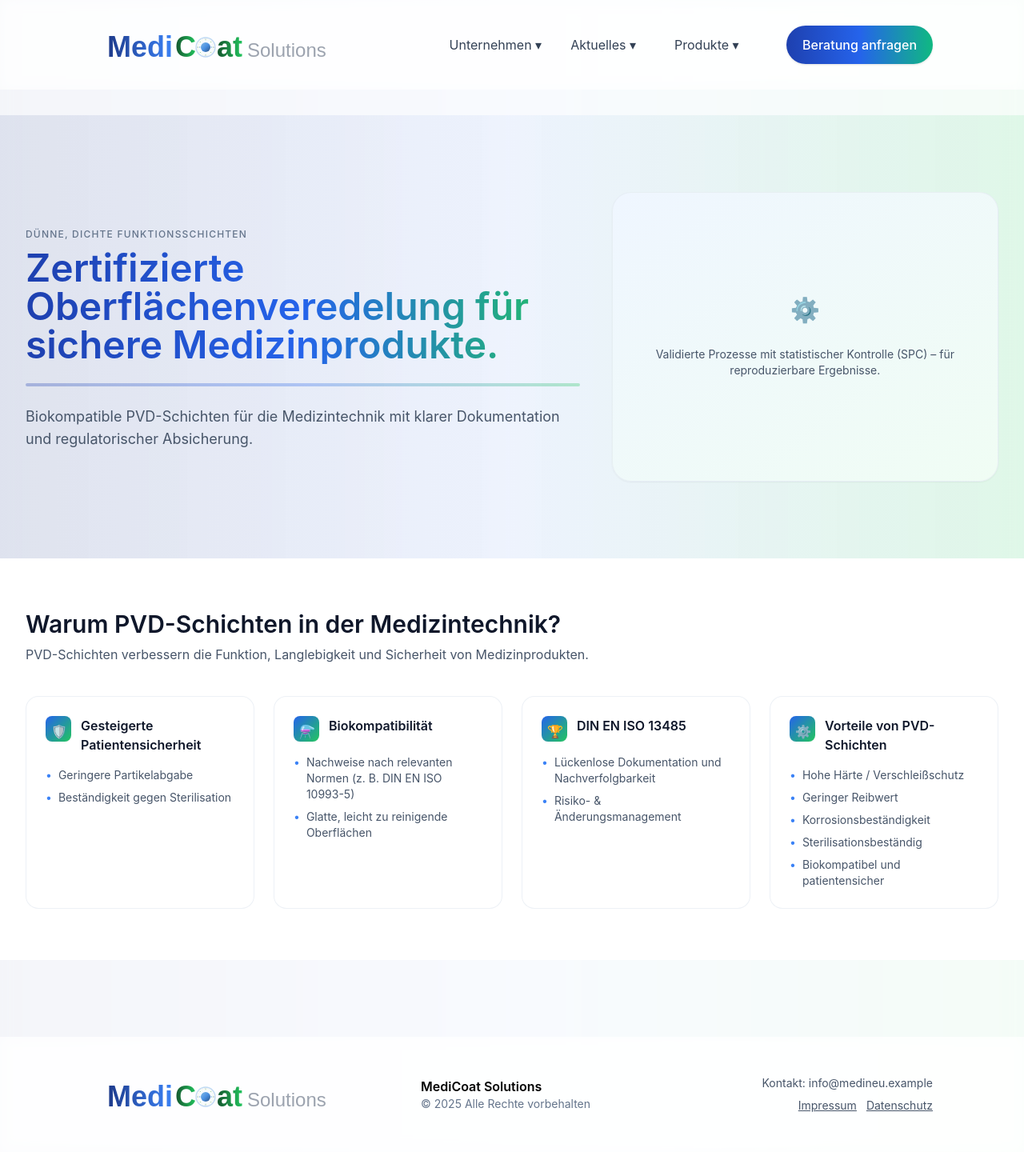
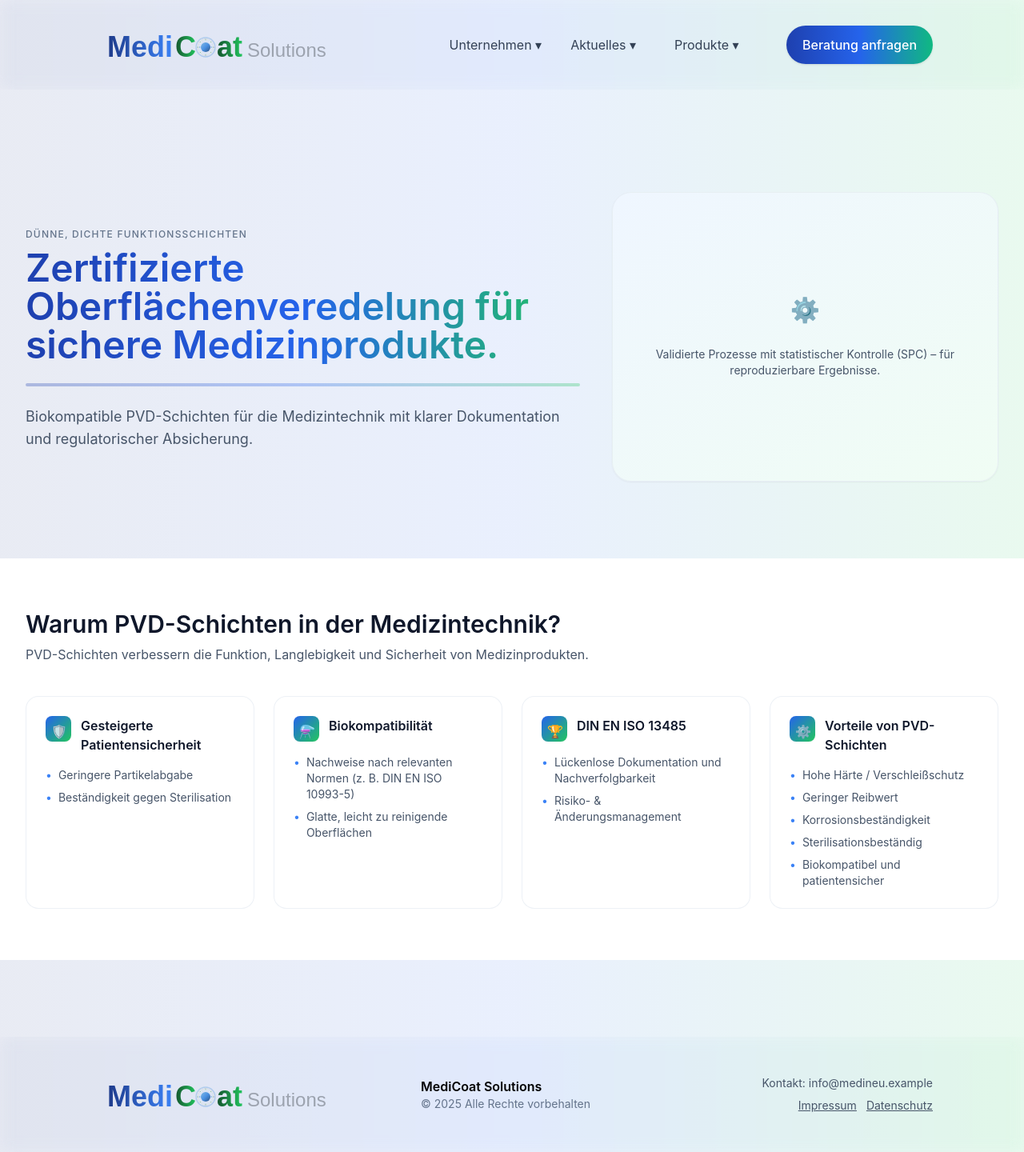
Before and after one commit to peniede/medi-coat-solutions, a React (Vite) app: page / in a window 1280 px wide. Shown: the whole page at 80% size. Built offline with nearby package versions, Linux system fonts and the light colour scheme; the HTML template or start-up script is replaced by a standard one.

Commit message:
Refactor background styles for consistency across components

```diff
--- a/index.html
+++ b/index.html
@@ -5,7 +5,7 @@
     <meta name="viewport" content="width=device-width, initial-scale=1.0" />
     <title>Medi Neu - Moderne Homepage</title>
   </head>
-  <body class="bg-gradient-to-r from-blue-900/[0.12] via-blue-600/[0.08] to-green-500/[0.12] bg-fixed min-h-screen">
+  <body class="bg-white overflow-auto min-h-screen">
     <div id="root"></div>
     <script type="module" src="/src/main.jsx"></script>
   </body>
--- a/src/App.jsx
+++ b/src/App.jsx
@@ -25,6 +25,7 @@ export default function App(){
   return (
   <HashRouter>
       <div className="backdrop-blur bg-white/60 sticky top-0 z-50">
+      <section className="bg-gradient-to-r from-blue-900/10 via-blue-600/10 to-green-500/10">
         <Navbar />
         <main className="py-8">
           <Routes>
@@ -49,6 +50,7 @@ export default function App(){
           </Routes>
         </main>
         <Footer />
+        </section>
       </div>
   </HashRouter>
   )
--- a/src/components/Footer.jsx
+++ b/src/components/Footer.jsx
@@ -4,7 +4,7 @@ import MediCoatLogo from './MediCoatLogo'
 
 export default function Footer(){
   return (
-  <footer className="mt-16 bg-white/60 backdrop-blur">
+  <footer className="mt-16 bg-gradient-to-r from-blue-900/0 via-blue-600/0 to-green-500/0 backdrop-blur">
       <div className="container mx-auto px-6 py-8 flex flex-col md:flex-row justify-between items-center gap-4">
         <div className="flex items-center gap-3">
           <MediCoatLogo />
--- a/src/components/Hero.jsx
+++ b/src/components/Hero.jsx
@@ -4,7 +4,7 @@ export default function Hero(){
   return (
     <>
       {/* Hero */}
-      <section className="relative overflow-hidden bg-gradient-to-r from-blue-900/10 via-blue-600/5 to-green-500/10">
+      <section className="relative overflow-hidden bg-white/0">
         <div className="mx-auto max-w-7xl px-4 sm:px-6 lg:px-8 py-16 lg:py-24">
           <div className="grid lg:grid-cols-12 gap-10 items-center">
             <div className="lg:col-span-7">
--- a/src/components/Navbar.jsx
+++ b/src/components/Navbar.jsx
@@ -25,7 +25,7 @@ export default function Navbar(){
   }, [])
 
   return (
-    <header className="backdrop-blur bg-white/50 sticky top-0 z-50">
+    <header className="backdrop-blur bg-gradient-to-r from-blue-900/0 via-blue-600/0 to-green-500/0 backdrop-blur sticky top-0 z-50">
       <div className="container mx-auto px-6 py-4 flex items-center justify-between">
         <div className="flex items-center gap-3">
           <Link to="/" className="flex items-center gap-3">
```
